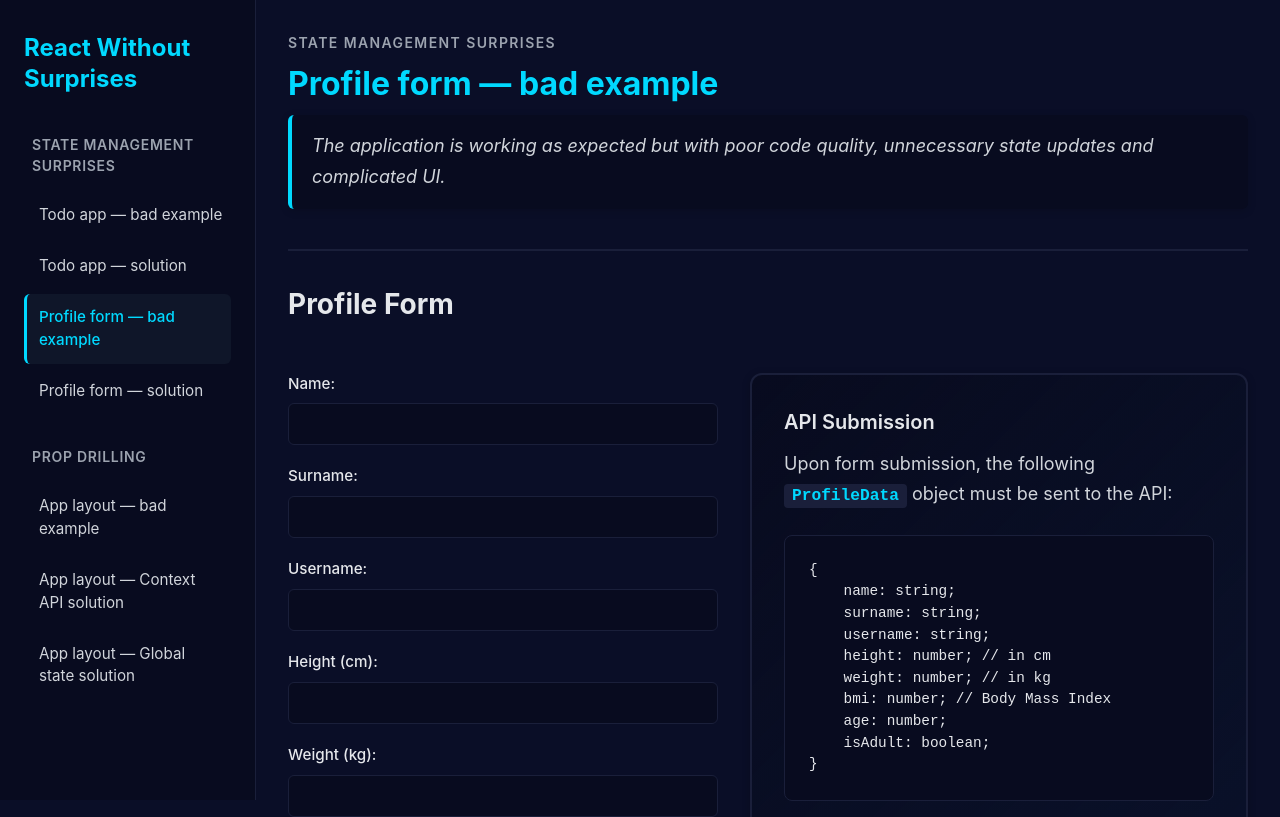
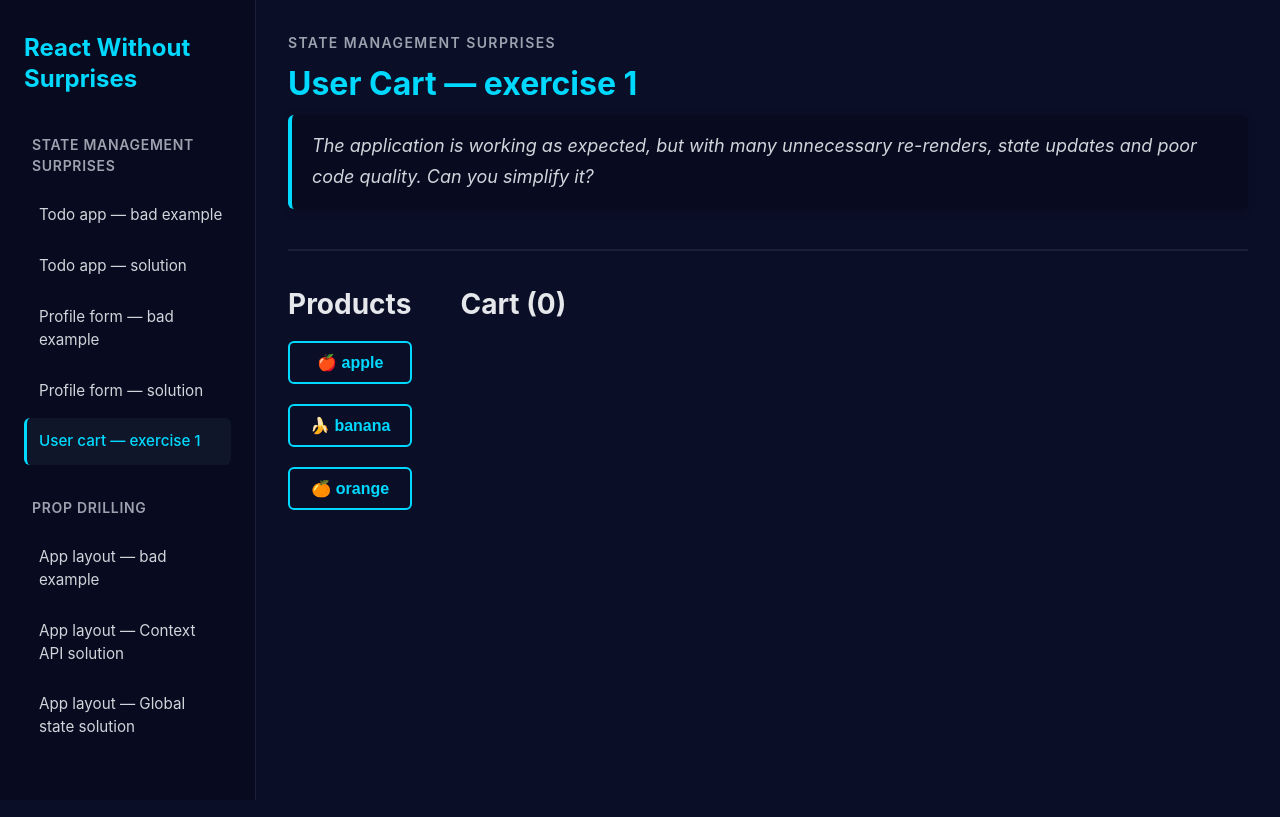
Before and after one commit to tsevdos/react-without-surprises, a React (Vite) app: page / in a window 1280 px wide. Shown: the top 817 px of the page. Built offline with nearby package versions, Linux system fonts and the light colour scheme.

Commit message:
chore: add derived state exercise

```diff
--- /dev/null
+++ b/src/01-state-management-surprises/exercise/UserCart.css
@@ -0,0 +1,73 @@
+.user-cart-container {
+  width: 100%;
+  display: flex;
+  flex-direction: column;
+  gap: 1.5rem;
+}
+
+.user-cart-container h2 {
+  margin: 0;
+  font-size: 1.75rem;
+  color: var(--color-text-primary);
+  font-weight: 700;
+}
+
+.user-cart-container hr {
+  border: none;
+  height: 1px;
+  background: var(--color-border);
+  margin: 0;
+}
+
+.cart-layout {
+  display: flex;
+  gap: 3rem;
+  flex-wrap: wrap;
+}
+
+.cart-section {
+  padding: 0;
+}
+
+.cart-section h2 {
+  margin-bottom: 1rem;
+}
+
+.cart-section ul {
+  list-style: none;
+  padding: 0;
+  margin: 0;
+  display: flex;
+  flex-direction: column;
+  gap: 0.75rem;
+}
+
+.product-button {
+  border: 2px solid var(--color-accent-primary);
+  border-radius: 6px;
+  background: transparent;
+  color: var(--color-accent-primary);
+  padding: 0.625rem 1.25rem;
+  font-size: 1rem;
+  font-weight: 600;
+  cursor: pointer;
+  transition: all 0.2s ease;
+  width: 100%;
+}
+
+.product-button:hover {
+  background: var(--color-accent-primary);
+  color: var(--color-bg-primary);
+  transform: translateY(-1px);
+  box-shadow: 0 4px 12px rgba(0, 217, 255, 0.3);
+}
+
+.cart-item {
+  padding: 0.3rem 1.125rem;
+  border: 2px solid var(--color-border);
+  border-radius: 6px;
+  border-color: var(--color-accent-primary);
+  background: var(--color-bg-tertiary);
+  color: var(--color-text-primary);
+  transition: all 0.2s ease;
+}
--- /dev/null
+++ b/src/01-state-management-surprises/exercise/UserCart.tsx
@@ -0,0 +1,91 @@
+import { useState, useEffect } from "react";
+import Header from "../../components/Header/Header";
+import "./UserCart.css";
+
+type ProductName = "apple" | "banana" | "orange";
+
+const UserCart = () => {
+  const [products, setProducts] = useState({ apples: 0, bananas: 0, oranges: 0 });
+  const [totalProducts, setTotalProducts] = useState(0);
+  const [showApples, setShowApples] = useState(false);
+  const [showBananas, setShowBananas] = useState(false);
+  const [showOranges, setShowOranges] = useState(false);
+
+  const addToCart = (product: ProductName) => {
+    switch (product) {
+      case "apple": {
+        setProducts({ ...products, apples: products.apples + 1 });
+        break;
+      }
+      case "banana": {
+        setProducts({ ...products, bananas: products.bananas + 1 });
+        break;
+      }
+      case "orange": {
+        setProducts({ ...products, oranges: products.oranges + 1 });
+        break;
+      }
+    }
+  };
+
+  useEffect(() => {
+    const total = Object.values(products).reduce((acc, curr) => acc + curr, 0);
+    setTotalProducts(total);
+  }, [products]);
+
+  useEffect(() => {
+    setShowApples(products.apples > 0);
+  }, [products]);
+
+  useEffect(() => {
+    setShowBananas(products.bananas > 0);
+  }, [products]);
+
+  useEffect(() => {
+    setShowOranges(products.oranges > 0);
+  }, [products]);
+
+  return (
+    <>
+      <Header
+        sectionName="State Management Surprises"
+        title="User Cart — exercise 1"
+        tooltip="The application is working as expected, but with many unnecessary re-renders, state updates and poor code quality. Can you simplify it?"
+      />
+      <div className="user-cart-container">
+        <div className="cart-layout">
+          <div className="cart-section">
+            <h2>Products</h2>
+            <ul>
+              <li>
+                <button className="product-button" onClick={() => addToCart("apple")}>
+                  🍎 apple
+                </button>
+              </li>
+              <li>
+                <button className="product-button" onClick={() => addToCart("banana")}>
+                  🍌 banana
+                </button>
+              </li>
+              <li>
+                <button className="product-button" onClick={() => addToCart("orange")}>
+                  🍊 orange
+                </button>
+              </li>
+            </ul>
+          </div>
+          <div className="cart-section">
+            <h2>Cart ({totalProducts})</h2>
+            <ul>
+              {showApples && <li className="cart-item">{products.apples} x 🍎 apple</li>}
+              {showBananas && <li className="cart-item">{products.bananas} x 🍌 banana</li>}
+              {showOranges && <li className="cart-item">{products.oranges} x 🍊 orange</li>}
+            </ul>
+          </div>
+        </div>
+      </div>
+    </>
+  );
+};
+
+export default UserCart;
--- a/src/App.tsx
+++ b/src/App.tsx
@@ -5,20 +5,24 @@ import TodoAppBad from "./01-state-management-surprises/01-todo-app/bad-version/
 import TodoAppSolution from "./01-state-management-surprises/01-todo-app/solution/App";
 import ProfileFormBad from "./01-state-management-surprises/02-profileForm/bad-version/App";
 import ProfileFormSolution from "./01-state-management-surprises/02-profileForm/solution/App";
+import UserCart from "./01-state-management-surprises/exercise/UserCart";
 import AppLayoutBad from "./02-prop-drilling/app-layout/bad-example/App";
 import AppLayoutSolution from "./02-prop-drilling/app-layout/solution/App";
 import AppLayoutSolution2 from "./02-prop-drilling/app-layout/solution2/App";
 
 function App() {
-  const [selectedMenu, setSelectedMenu] = useState("profile-bad");
+  const [selectedMenu, setSelectedMenu] = useState("exercise-1");
 
   return (
     <Layout selectedMenu={selectedMenu} onMenuItemSelect={setSelectedMenu}>
       <div className="content">
+        {/* State Management Surprises */}
         {selectedMenu === "todo-app-bad" && <TodoAppBad />}
         {selectedMenu === "todo-app-solution" && <TodoAppSolution />}
         {selectedMenu === "profile-bad" && <ProfileFormBad />}
         {selectedMenu === "profile-solution" && <ProfileFormSolution />}
+        {selectedMenu === "exercise-1" && <UserCart />}
+        {/* Prop Drilling */}
         {selectedMenu === "app-layout-bad" && <AppLayoutBad />}
         {selectedMenu === "app-layout-solution" && <AppLayoutSolution />}
         {selectedMenu === "app-layout-solution-2" && <AppLayoutSolution2 />}
--- a/src/components/Sidebar/Sidebar.tsx
+++ b/src/components/Sidebar/Sidebar.tsx
@@ -10,6 +10,7 @@ const stateManagementSurprisesMenuItems: MenuItem[] = [
   { id: "todo-app-solution", label: "Todo app — solution" },
   { id: "profile-bad", label: "Profile form — bad example" },
   { id: "profile-solution", label: "Profile form — solution" },
+  { id: "exercise-1", label: "User cart — exercise 1" },
 ];
 
 const propDrillingMenuItems: MenuItem[] = [
```
